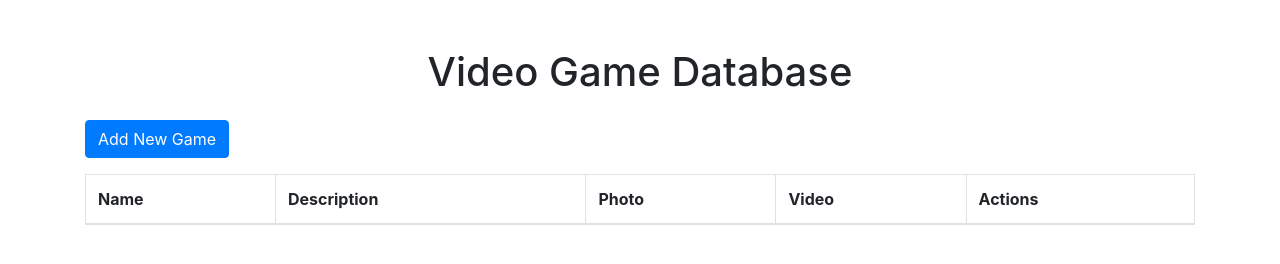
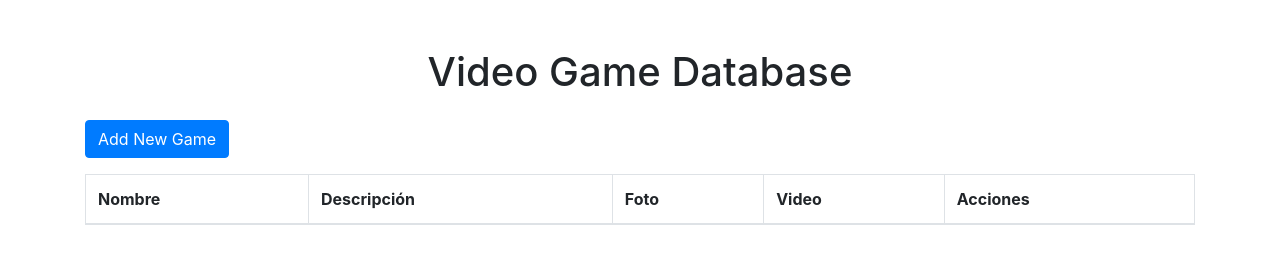
Before and after one commit to naye-gg/Taller_1_SEM2_Cloud, a website: page index.html in a window 1280 px wide. Drawn offline with nearby package versions, Linux system fonts and the light colour scheme; no server answers.

Commit message:
Hice algunos cambios

```diff
--- a/index.html
+++ b/index.html
@@ -18,11 +18,11 @@
         <table class="table table-bordered">
           <thead>
             <tr>
-              <th>Name</th>
-              <th>Description</th>
-              <th>Photo</th>
+              <th>Nombre</th>
+              <th>Descripción</th>
+              <th>Foto</th>
               <th>Video</th>
-              <th>Actions</th>
+              <th>Acciones</th>
             </tr>
           </thead>
           <tbody id="videogameTable">
```
Also changed, not shown: 1 other file.
